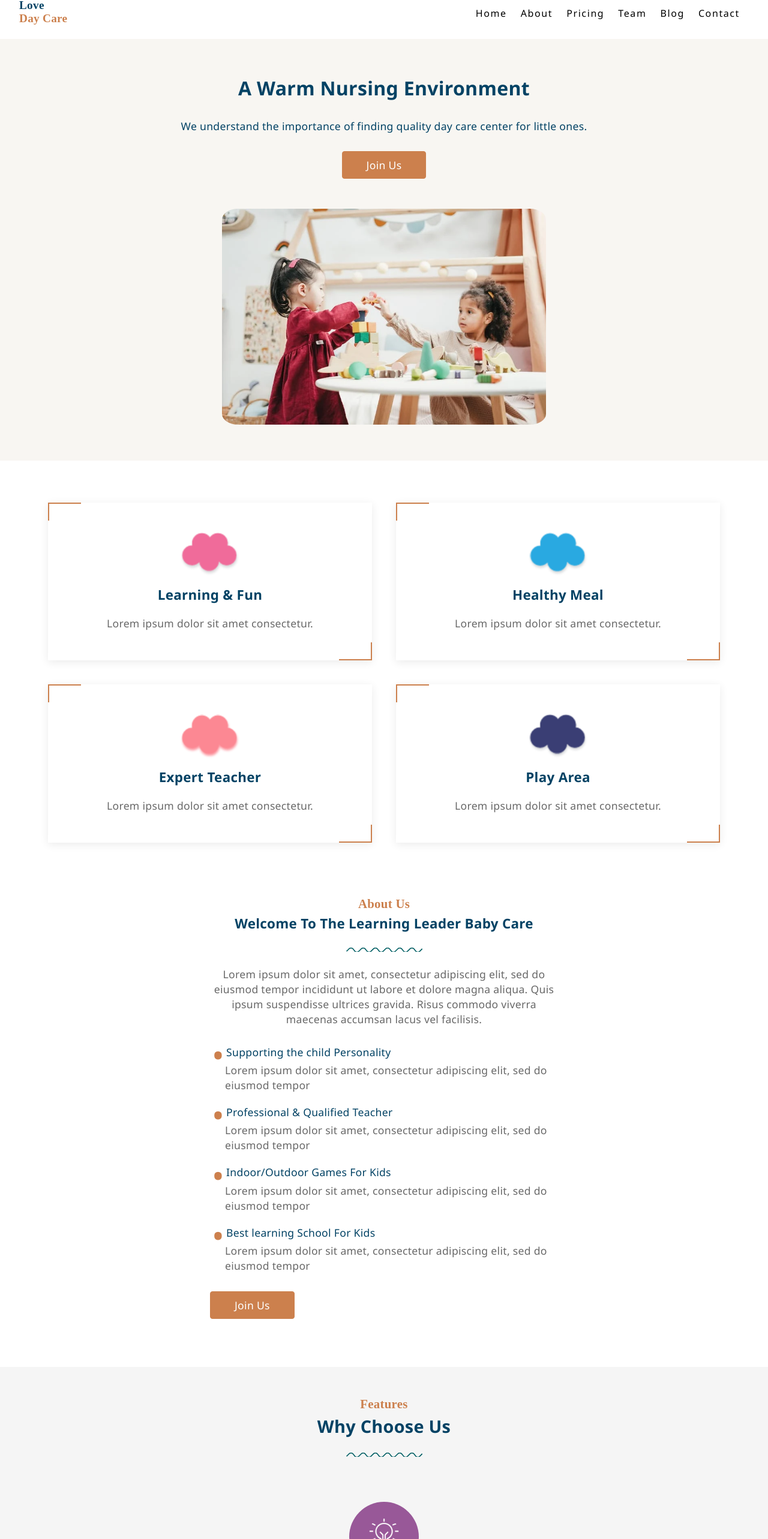
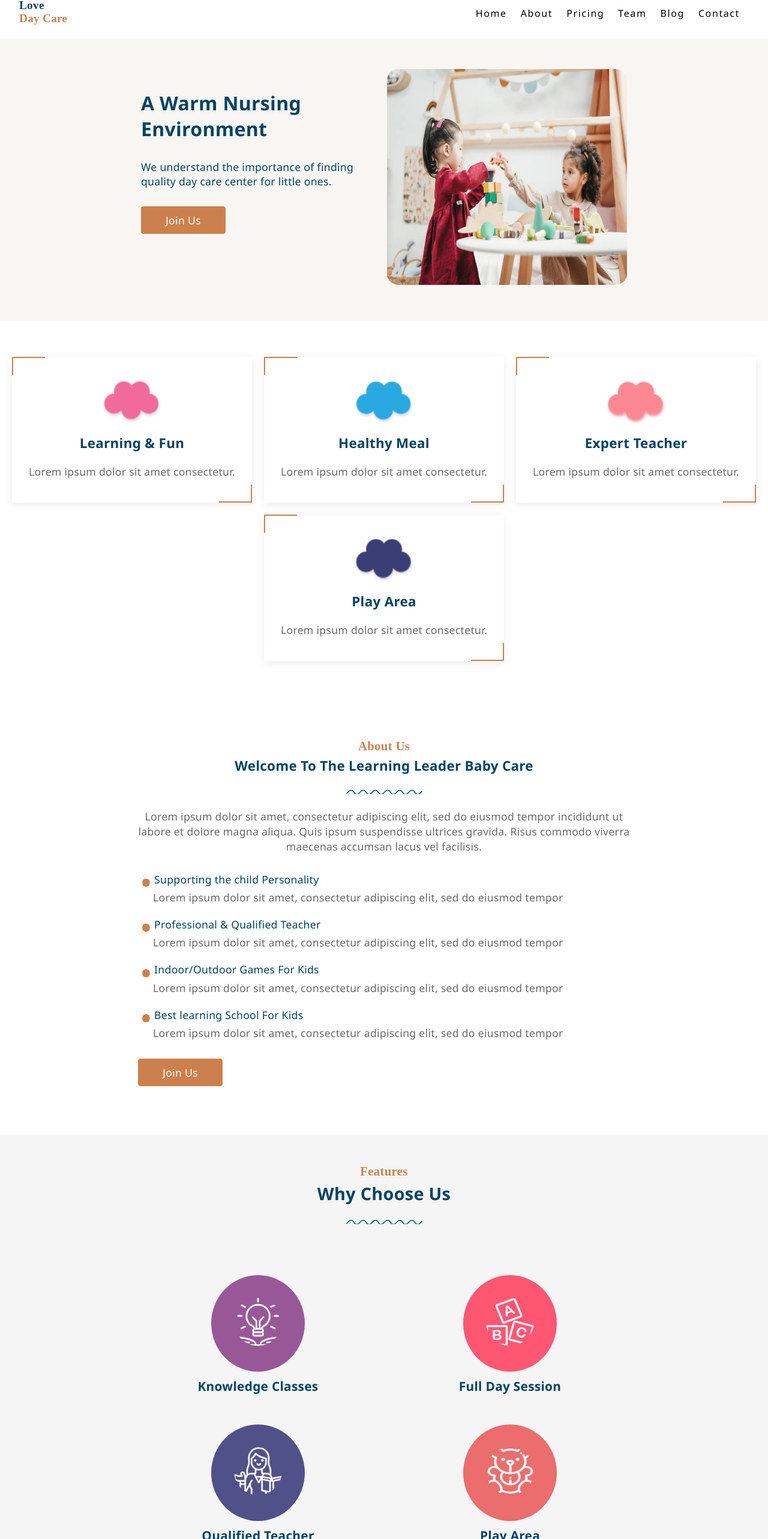
Before and after one commit to Ubongg/day-care, a React (Create React App) app: page / in a window 1280 px wide. Shown: the part 78-2644 px from the top of the page at 60% size. Built offline with nearby package versions, Linux system fonts and the light colour scheme.

Commit message:
made home page responsive for tablets

```diff
--- a/src/components/Footer.js
+++ b/src/components/Footer.js
@@ -1,5 +1,4 @@
 import React from "react";
-import "../styles/Footer.css";
 import { TiSocialFacebook } from "react-icons/ti";
 import { TiSocialTwitter } from "react-icons/ti";
 import { TiSocialGooglePlus } from "react-icons/ti";
@@ -105,9 +104,9 @@ const Columns = styled.div`
   }
 
   @media screen and (min-width: 768px) {
-    margin: 0 10%;
+    margin: 0 3%;
   }
-  @media screen and (min-width: 768px) {
+  @media screen and (min-width: 1024px) {
     margin: 0 5%;
   }
 `;
--- a/src/pages/Home.js
+++ b/src/pages/Home.js
@@ -51,28 +51,28 @@ const Home = () => {
         </div>
       </div>
       <div className="homeSec1">
-        <div className="box">
+        <div className="box lf">
           <div className="homeSec1ImgBx">
             <img src={lf} alt="" />
           </div>
           <h3>Learning & Fun</h3>
           <p>Lorem ipsum dolor sit amet consectetur.</p>
         </div>
-        <div className="box">
+        <div className="box hm">
           <div className="homeSec1ImgBx">
             <img src={hm} alt="" />
           </div>
           <h3>Healthy Meal</h3>
           <p>Lorem ipsum dolor sit amet consectetur.</p>
         </div>
-        <div className="box">
+        <div className="box et">
           <div className="homeSec1ImgBx">
             <img src={et} alt="" />
           </div>
           <h3>Expert Teacher</h3>
           <p>Lorem ipsum dolor sit amet consectetur.</p>
         </div>
-        <div className="box">
+        <div className="box pa">
           <div className="homeSec1ImgBx">
             <img src={pa} alt="" />
           </div>
--- a/src/styles/Home.css
+++ b/src/styles/Home.css
@@ -370,7 +370,7 @@
   justify-content: center;
   align-items: center;
   flex-wrap: wrap;
-  margin-bottom: 30px;
+  /* margin-bottom: 10px; */
 }
 .home-plan .textBx {
   max-width: 540px;
@@ -540,3 +540,102 @@
   margin: 10px 0;
   padding: 50px 0;
 }
+
+@media screen and (min-width: 768px) {
+  .hero {
+    display: flex;
+    flex-direction: row;
+    justify-content: center;
+    align-items: center;
+    padding: 0 1.5rem 60px;
+    width: 100%;
+  }
+  .heroText {
+    align-items: flex-start;
+    width: 50%;
+    margin-right: 10px;
+    max-width: 400px;
+  }
+  .heroText h1 {
+    text-align: left;
+  }
+  .heroText p {
+    text-align: left;
+  }
+  .heroImg {
+    max-width: 400px;
+    width: 50%;
+  }
+  .homeSec1 {
+    display: flex;
+    justify-content: center;
+    align-items: center;
+    flex-direction: row;
+    margin: 0;
+    padding: 50px 0;
+    max-width: 100%;
+  }
+  .homeSec1 .box {
+    margin: 10px;
+    max-width: 400px;
+    width: 45.5%;
+    padding: 40px 20px;
+    text-align: center;
+  }
+  .home-about-cont {
+    max-width: 820px;
+  }
+  .home-features-reasons {
+    flex-direction: row;
+    flex-wrap: wrap;
+  }
+  .home-features-reason {
+    margin: 10px;
+    max-width: 400px;
+    width: 45.5%;
+  }
+  .home-features-reason .imgBx img {
+    padding: 20px;
+    width: 100%;
+  }
+  .home-features-reason h3 {
+    font-size: 1.3rem;
+  }
+  .home-eventBxs {
+    max-width: 100%;
+  }
+  .home-eventBx {
+    margin: 10px;
+    max-width: 400px;
+    width: 45.5%;
+  }
+  .home-plan .textBxs {
+    max-width: 100%;
+  }
+  .home-plan .textBx {
+    max-width: 400px;
+    width: 45.5%;
+  }
+  .home-plan .textBx.one,
+  .home-plan .textBx.two,
+  .home-plan .textBx.three {
+    margin: 10px;
+  }
+  .home-testimonials .textBxs {
+    max-width: 100%;
+  }
+  .home-testimonials .textBx {
+    max-width: 400px;
+    width: 45.5%;
+    margin: 10px;
+    padding: 40px;
+  }
+  .home-member .boxes {
+    max-width: 100%;
+  }
+  .home-member .boxes .box {
+    max-width: 400px;
+    width: 45.5%;
+    margin: 10px;
+  }
+}
--- a/src/styles/Navbar.css
+++ b/src/styles/Navbar.css
@@ -1,5 +1,5 @@
 .nav-center {
-  padding: 5px 10px 10px 10px;
+  padding: 5px 15px 10px;
 }
 .nav-center.shadow {
   /* background: var(--mainWhite); */
```
Also changed, not shown: src/styles/Footer.css (deleted).
